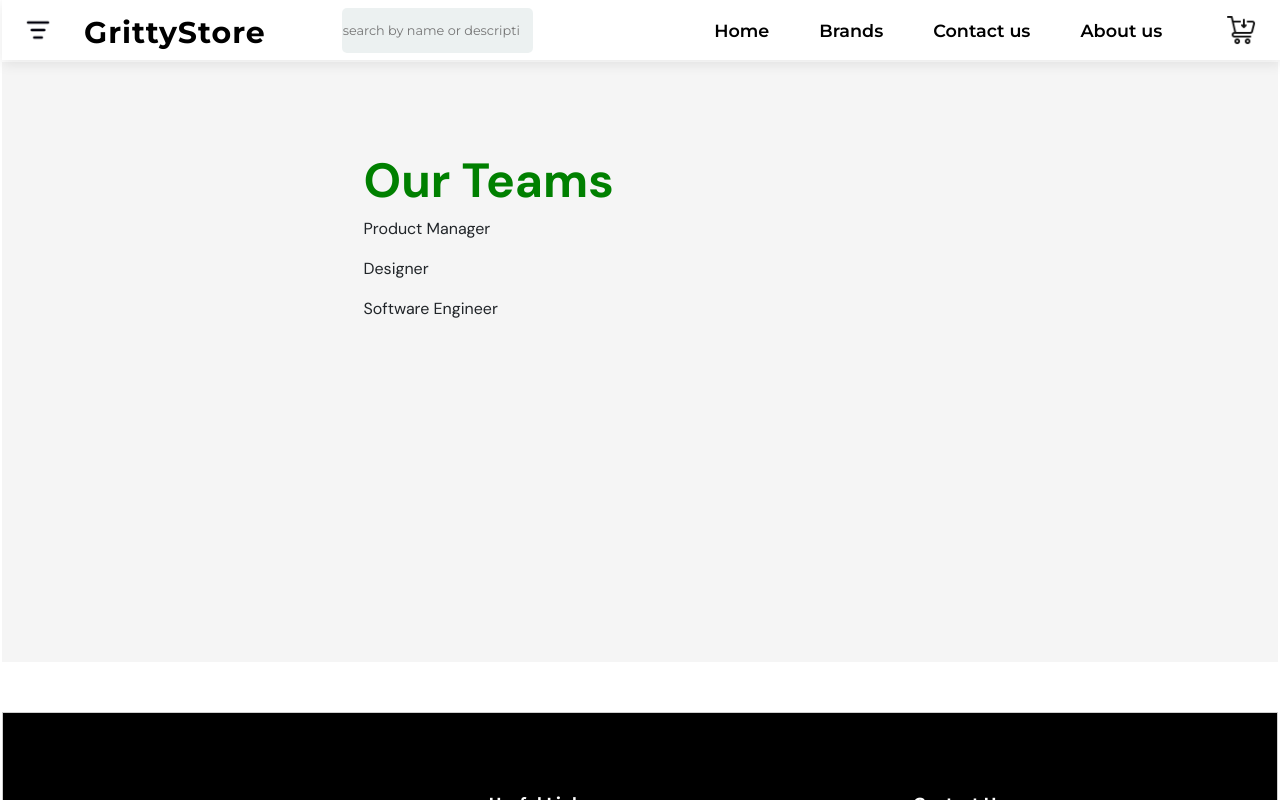
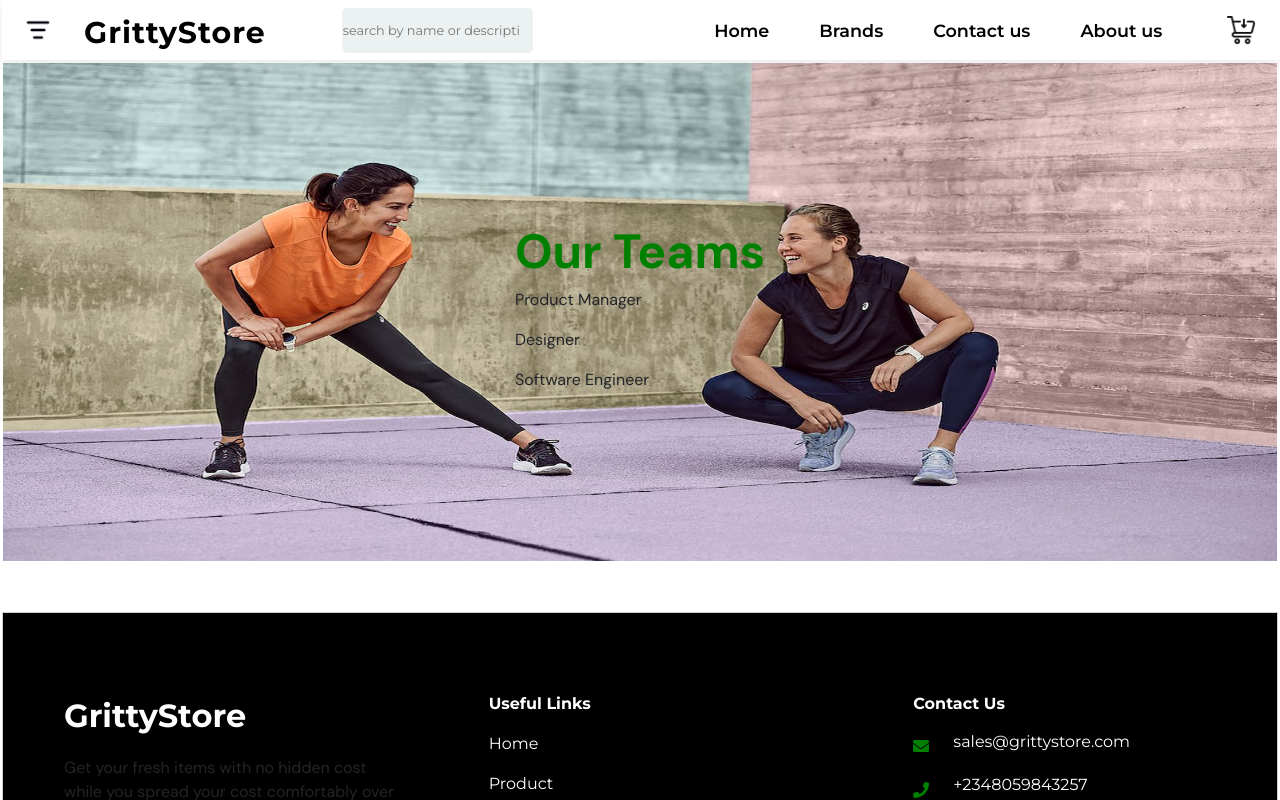
Before and after one commit to Bukunmi-sketch/Grittystore-ui, a React (Vite) app: page /team in a window 1280 px wide. Shown: the top 800 px of the page. Built offline with nearby package versions, Linux system fonts and the light colour scheme; no server answers.

Commit message:
added  support section
added  support section

```diff
--- a/src/components/sectiona.jsx
+++ b/src/components/sectiona.jsx
@@ -1,10 +1,12 @@
 import React from 'react';
-import translate from '../Images/topback.jpg'
+import first from '../Images/14.jpg'
 
 function Sectiona() {
     return (
+        <>
         <section className="sectiona" style={{border:"1px solid transparent"}}>
-           <img src={translate} alt="" className="imga" />
+
+
 
             {/* <div className="boxa">
                  <div className="boxa-content">
@@ -16,13 +18,46 @@ function Sectiona() {
                  </div>
             </div> */}
 
-            <div className="boxb" >
-
-
+            <div className="top-content" >
+                <h1 className="Natural"> FIND YOUR NEXT FAVORITE SHOE </h1>
+                <p> Shop Our Collection Now </p>
+                <a href='#product'><button className='buy-now' > Shop Now</button> </a>
 
             </div>
+        </section>
 
+        <section className="greeny-order">
+             <h3> We Serve You The Best Product At Best Prices </h3>
+             <p>Lorem ipsum dolor sit amet, consectetur adipisicing elit. Aliquam molestias officia commodi. Nemo maiores culpa saepe aut, debitis sunt aspernatur vel error repellendus suscipit, necessitatibus expedita? Repellendus mollitia a totam.</p>
+
+             <div className="flex-container">
+                <div className="box">
+                    <img src={first} alt="" />
+                    <p>Free delivery</p>
+                    <p>lorem ipsum dolor sit amet,</p>
+                </div>
+
+                <div className="box">
+                    <img src={first} alt="" />
+                    <p>Secured Payments</p>
+                    <p>lorem ipsum dolor sit amet,</p>
+                </div>
+
+                <div className="box">
+                    <img src={first} alt="" />
+                    <p>24/7 Online Support</p>
+                    <p>lorem ipsum dolor sit amet,</p>
+                </div>
+
+                <div className="box">
+                    <img src={first} alt="" />
+                    <p>exchange</p>
+                    <p>lorem ipsum dolor sit amet,</p>
+                </div>
+             </div>
         </section>
+
+        </>
      );
 }
 
--- a/src/components/sectionb.jsx
+++ b/src/components/sectionb.jsx
@@ -52,33 +52,6 @@ function Sectionb() {
             </div>
         </section>
 
-        <section className="mission">
-             <h3> Our mission</h3>
-             <p>"To provide Africans with food items with flexible payment plans and stressfree delivery"</p>
-
-             <div className="mission-box">
-
-                  <div className="mission-img">
-                      <div className="mission-img-a">
-                         <img src={egusi} alt="" />
-                         <img src={semoegusi} alt="" />
-                      </div>
-                      <div className="mission-img-b">
-                         <img src={chefs} alt="" />
-                      </div>
-                  </div>
-
-                  <div className="mission-vision">
-                       <h3>Our Vision</h3>
-                       <div className="vision-text">
-                           <i>“Stressfree Delivery and Flexible Payment Plans”</i>
-                       </div>
-
-                  </div>
-
-             </div>
-        </section>
-
         <section className="greeny-order">
              <h3> We Serve You The Best Product At Best Prices </h3>
              <p>Lorem ipsum dolor sit amet, consectetur adipisicing elit. Aliquam molestias officia commodi. Nemo maiores culpa saepe aut, debitis sunt aspernatur vel error repellendus suscipit, necessitatibus expedita? Repellendus mollitia a totam.</p>
@@ -109,6 +82,33 @@ function Sectionb() {
                 </div>
              </div>
         </section>
+
+        <section className="support">
+             <h3> Our mission</h3>
+             <p>Visit Our Support Center</p>
+
+             <div className="mission-box">
+
+                  <div className="mission-img">
+                      <div className="mission-img-a">
+                         <img src={egusi} alt="" />
+                         <img src={semoegusi} alt="" />
+                      </div>
+                      <div className="mission-img-b">
+                         <img src={chefs} alt="" />
+                      </div>
+                  </div>
+
+                  <div className="mission-vision">
+                       <h3>Our Vision</h3>
+                       <div className="vision-text">
+                           <i>“Stressfree Delivery and Flexible Payment Plans”</i>
+                       </div>
+
+                  </div>
+
+             </div>
+        </section>
         </>
      );
 }
--- a/src/css/App.css
+++ b/src/css/App.css
@@ -217,26 +217,19 @@ input[type=search]:hover{
 
 /* ------------------FIRST SECTION--------------------------*/
 .sectiona{
-    background-color: #f5f5f5;
-    height: 200px;
+    background-image: url('../Images/topback.jpg');
+    background-size:100% 100%;
+    background-repeat: no-repeat;
     width:100%;
     margin-top:60px;
     border: 1px solid transparent;
     display: flex;
-    height:600px;
+    height:500px;
     align-items: center;
     justify-content: center;
 
 }
 
-.sectiona .boxa{
-   display: flex;
-   flex-direction: column;
-   border: 1px solid transparent;
-   width: 50%;
-   padding:80px 20px 20px 40px;
-   height: 100%;
-}
 
 /* -----------------first flex box--------------------------*/
 .boxa-content{
@@ -268,7 +261,7 @@ input[type=search]:hover{
 
 .buy-now{
 
-    background-color:#902121;
+    background-color:var(--color-black);
     border:1px solid transparent;
     padding: 5px 30px;
     color: white;
```
